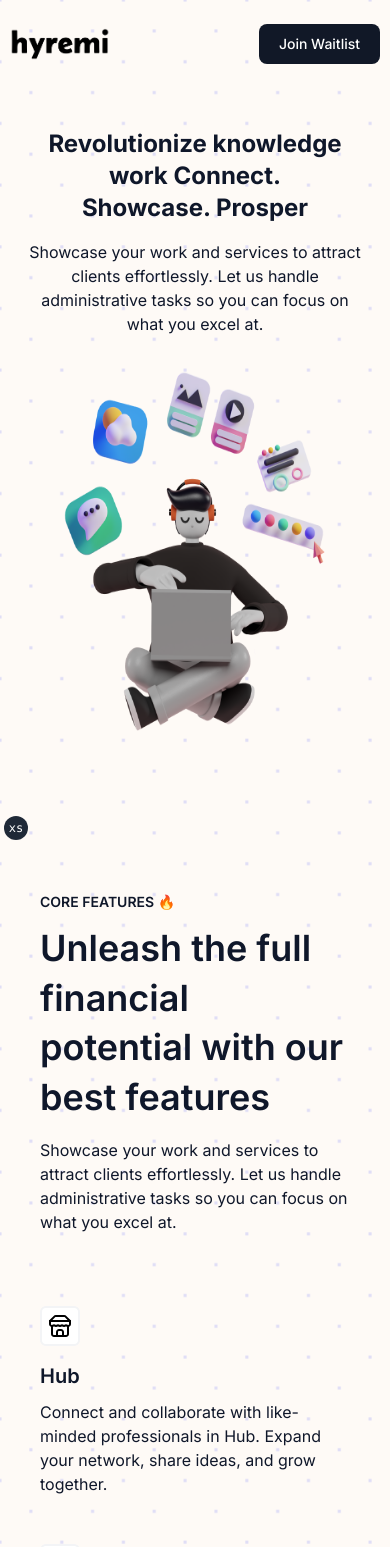
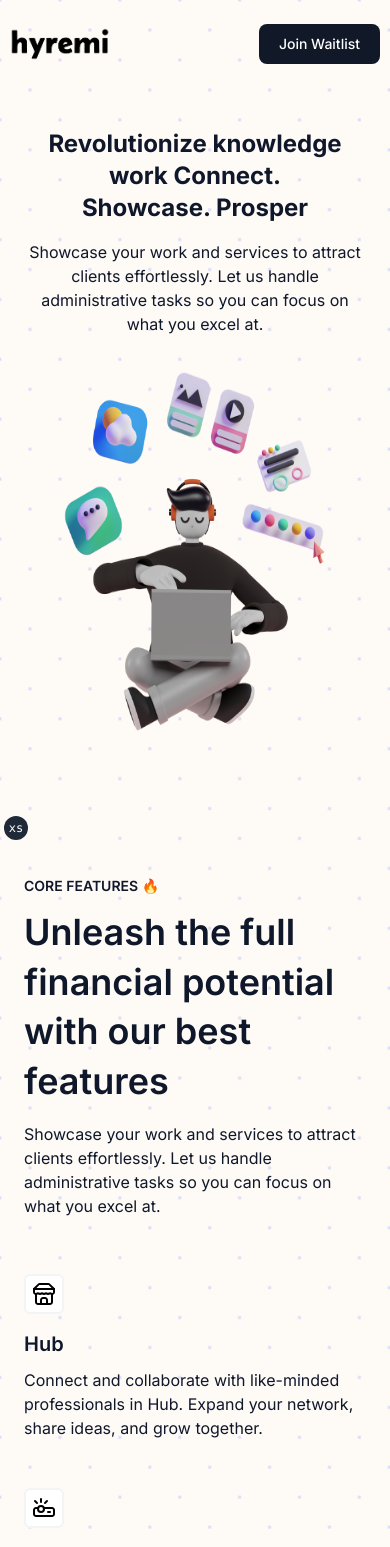
Before and after one commit to aaronlimck/hyremi_landing, a Next.js app: page / in a window 390 px wide. Shown: the top 1547 px of the page. Built offline with nearby package versions, Linux system fonts and the light colour scheme.

Commit message:
update padding space for benefits sections

```diff
--- a/components/Benefits.js
+++ b/components/Benefits.js
@@ -6,7 +6,7 @@ import { Hub, Workfolio, ServiceMenu, Payment } from "./Icons";
 const Benefits = () => {
   return (
     <div className="container w-full max-w-screen-xl mx-auto flex flex-col lg:flex-row items-center gap-10 py-16">
-      <div className="w-full lg:w-2/5 p-4 lg:p-0">
+      <div className="w-full lg:w-2/5 p-0 sm:p-4 lg:p-0">
         <p className="uppercase font-semibold text-sm mb-3">Core Features 🔥</p>
         <h1 className="text-4xl font-semibold leading-snug mb-4">
           Unleash the full financial potential with our best features
--- a/components/BenefitsCard.js
+++ b/components/BenefitsCard.js
@@ -1,6 +1,6 @@
 const BenefitsCard = ({ icon, heading, description }) => {
   return (
-    <div className="p-4">
+    <div className="py-4 sm:p-4">
       <div className="border-2 border-gray-100 bg-white flex items-center justify-center w-10 h-10 rounded-md mb-4">
         {icon}
       </div>
```
